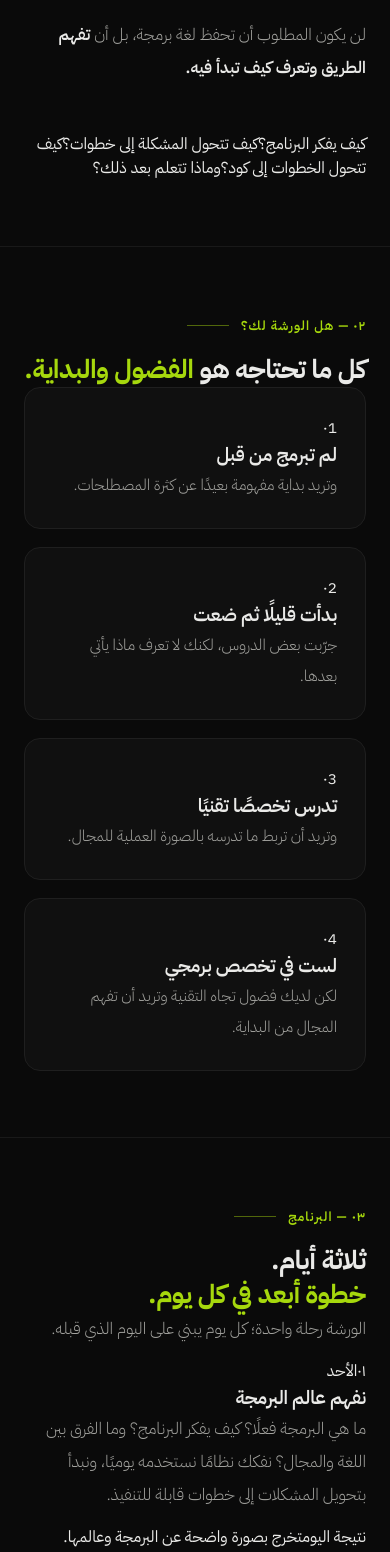
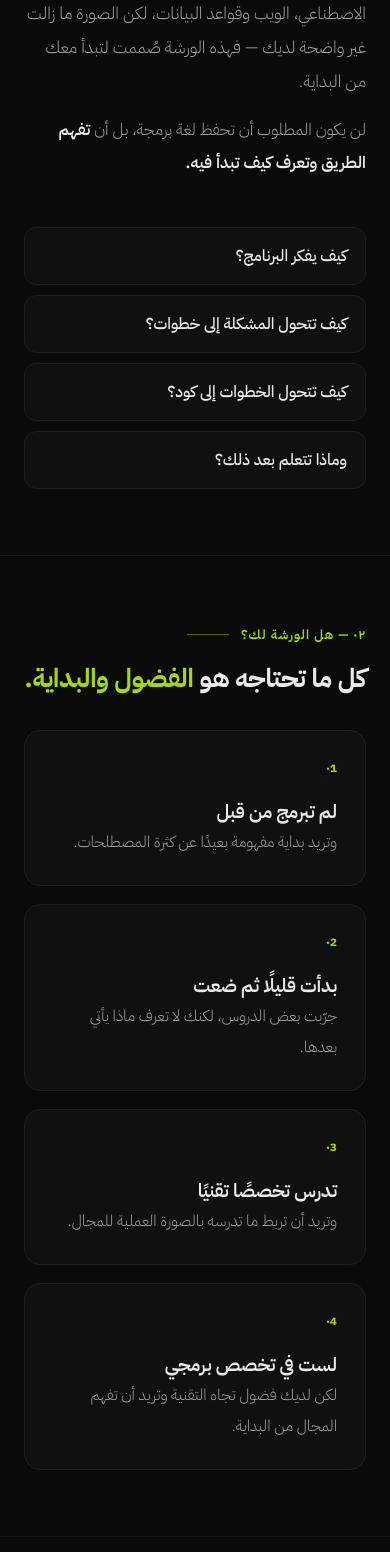
Before and after one commit to AboodAlkhaldi/khat, a Next.js app: page / in a window 390 px wide. Shown: the part 1161-2713 px from the top of the page. Built offline with nearby package versions, Linux system fonts and the light colour scheme.

Commit message:
Add workshop page responsive styling

```diff
--- a/app/globals.css
+++ b/app/globals.css
@@ -868,3 +868,27 @@ select {
     padding: 34px 22px;
   }
 }
+
+/* Workshop page */
+.section-lead{font-size:clamp(17px,2vw,20px);max-width:62ch;margin-top:22px}
+.workshop-intro{margin-top:36px;align-items:start}.question-stack{display:grid;gap:10px}
+.question-stack span{padding:16px 18px;border:1px solid var(--line);border-radius:12px;background:var(--ink);font-weight:500}
+.audience-grid{margin-top:34px}.audience-card{height:100%;position:relative}.mini-num{display:block;color:var(--green);font-size:12px;font-weight:700;margin-bottom:20px}
+.workshop-days{display:grid;grid-template-columns:repeat(3,1fr);gap:16px;margin-top:38px}
+.day-card{height:100%;padding:28px;border:1px solid var(--line);border-radius:var(--radius-lg);background:linear-gradient(180deg,rgba(166,216,13,.045),var(--ink));transition:.2s}
+.day-card:hover{border-color:rgba(166,216,13,.45);transform:translateY(-3px)}.day-top{display:flex;justify-content:space-between;align-items:center;margin-bottom:30px}
+.day-num{font-size:13px;color:var(--text-faint);font-weight:700}.day-name{color:var(--green);font-weight:700}.day-card h3{font-size:22px}.day-card p{margin-top:12px;font-size:15px}
+.day-result{border-top:1px solid var(--line);padding-top:18px;margin-top:24px;font-size:14px;line-height:1.8}.day-result span{display:block;color:var(--green);font-size:12px;font-weight:700}
+.process{display:flex;align-items:center;justify-content:center;gap:16px;flex-wrap:wrap;margin-top:28px}.process span{padding:10px 16px;border:1px solid rgba(166,216,13,.3);border-radius:999px;font-weight:600}.process b{color:var(--green)}
+.outcomes{display:grid;grid-template-columns:repeat(2,1fr);gap:12px;margin-top:36px}.outcome{display:flex;gap:16px;padding:22px;border:1px solid var(--line);border-radius:14px;background:var(--ink)}
+.outcome svg{width:21px;height:21px;color:var(--green);flex:none}.outcome p{font-size:14.5px;margin:7px 0 0}
+.roadmap{display:grid;grid-template-columns:repeat(7,1fr);gap:8px;margin-top:40px}.roadmap-item{min-height:120px;padding:16px 12px;border:1px solid var(--line);border-radius:12px;background:var(--ink);display:flex;flex-direction:column;justify-content:space-between}
+.roadmap-item span{color:var(--green);font-size:11px}.roadmap-item strong{font-size:14px;line-height:1.6}.roadmap-note{margin-top:22px}.ai-split{align-items:center}.thin-line{height:1px;background:var(--line);margin:22px 0}
+.before-after{display:grid;grid-template-columns:1fr auto 1fr;gap:34px;align-items:center;padding:42px;border:1px solid var(--line);border-radius:var(--radius-lg);background:var(--ink)}
+.before-after>svg{width:28px;color:var(--green);transform:rotate(90deg)}.before-after>div>span{font-size:13px;color:var(--text-faint)}blockquote{font-size:clamp(20px,2.5vw,30px);font-weight:700;line-height:1.6;margin:12px 0 0}
+.details-grid{display:grid;grid-template-columns:repeat(4,1fr);gap:12px;margin-top:34px}.details-grid>div{padding:22px;border:1px solid var(--line);border-radius:14px;background:var(--ink)}
+.details-grid span{display:block;font-size:12px;color:var(--text-faint);margin-bottom:8px}.details-grid strong{font-size:15px;line-height:1.7}.details-note{margin-top:18px;color:var(--green)}
+.workshop-date-strip{display:flex;justify-content:space-between;gap:12px;align-items:center;padding:16px 18px;margin:0 0 26px;border:1px solid rgba(166,216,13,.28);background:rgba(166,216,13,.06);border-radius:12px}
+.workshop-date-strip strong{color:var(--green)}.workshop-date-strip span{font-size:13px;color:var(--text-dim)}
+@media(max-width:900px){.workshop-days,.details-grid{grid-template-columns:1fr}.outcomes{grid-template-columns:1fr}.roadmap{grid-template-columns:repeat(2,1fr)}.before-after{grid-template-columns:1fr;padding:28px}.before-after>svg{transform:none;margin:auto}.workshop-date-strip{align-items:flex-start;flex-direction:column}}
+@media(max-width:560px){.roadmap{grid-template-columns:1fr}.day-card{padding:22px}.process{gap:9px}.process b{display:none}}
```
